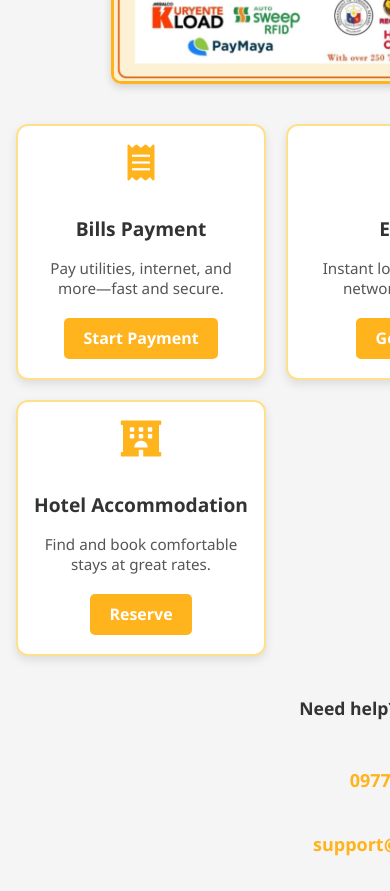
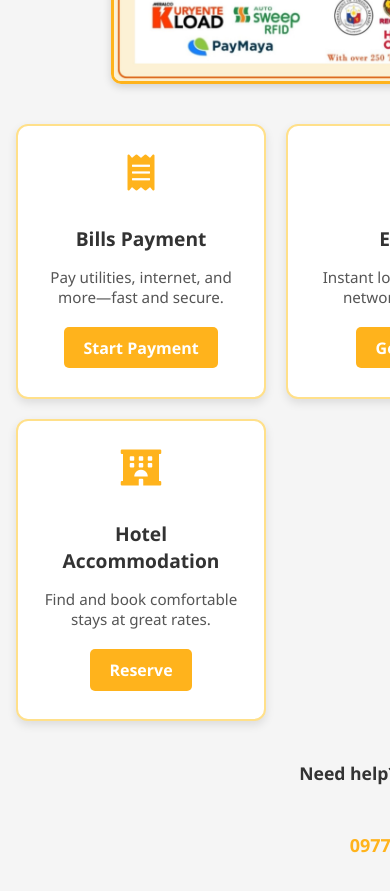
Before and after one commit to Payneil/Payneil-test1, a plain HTML site: page index.html in a window 390 px wide. Shown: the part 1660-2551 px from the top of the page. Drawn offline with Linux system fonts and the light colour scheme.

Commit message:
Add files via upload

```diff
--- a/index.html
+++ b/index.html
@@ -129,7 +129,7 @@
 
     .service-card {
       background-color: white;
-      padding: 1.2em 1em; /* Reduced vertical space */
+      padding: 1.2em 1em;
       border-radius: 12px;
       text-align: center;
       box-shadow: 0 4px 10px rgba(0,0,0,0.1);
@@ -281,6 +281,10 @@
         display: block;
         margin: 0.5em 0;
       }
+
+      .service-card {
+        padding: 1.8em 1.2em;
+      }
     }
   </style>
 </head>
```
